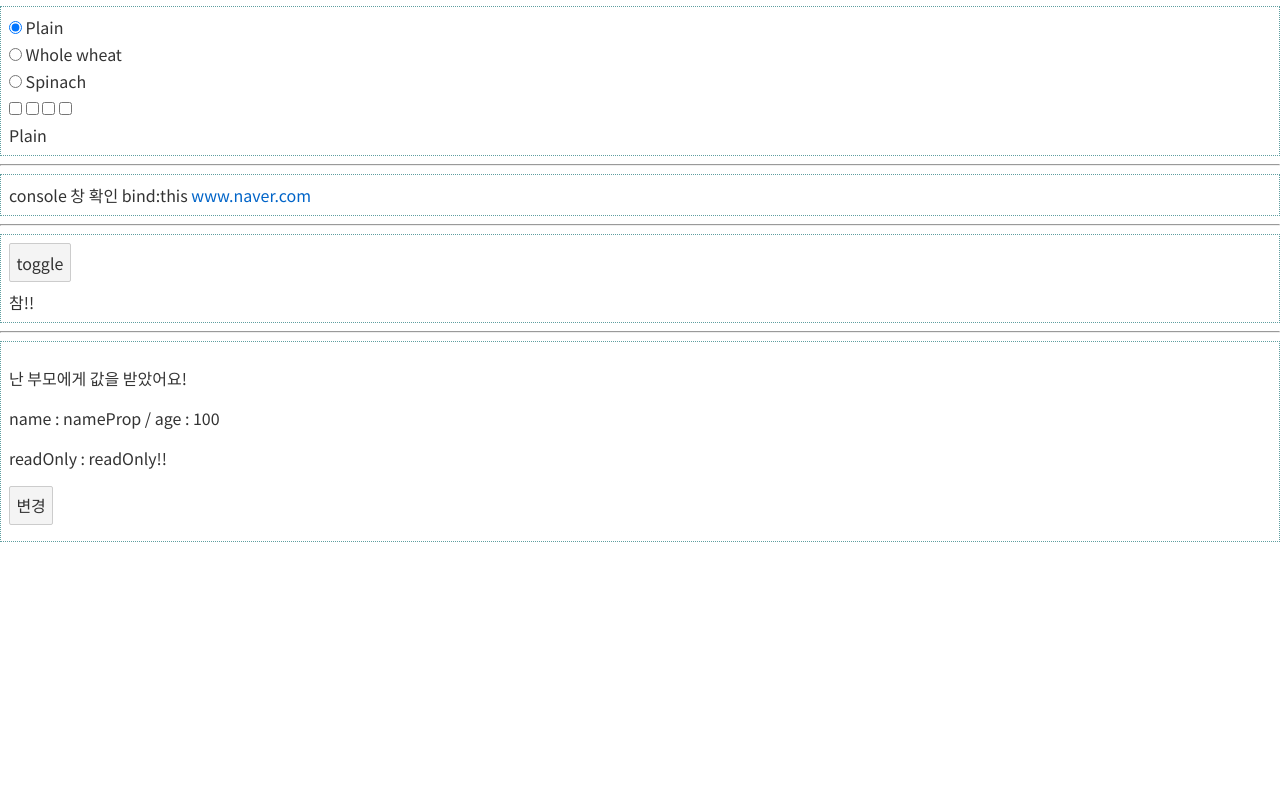
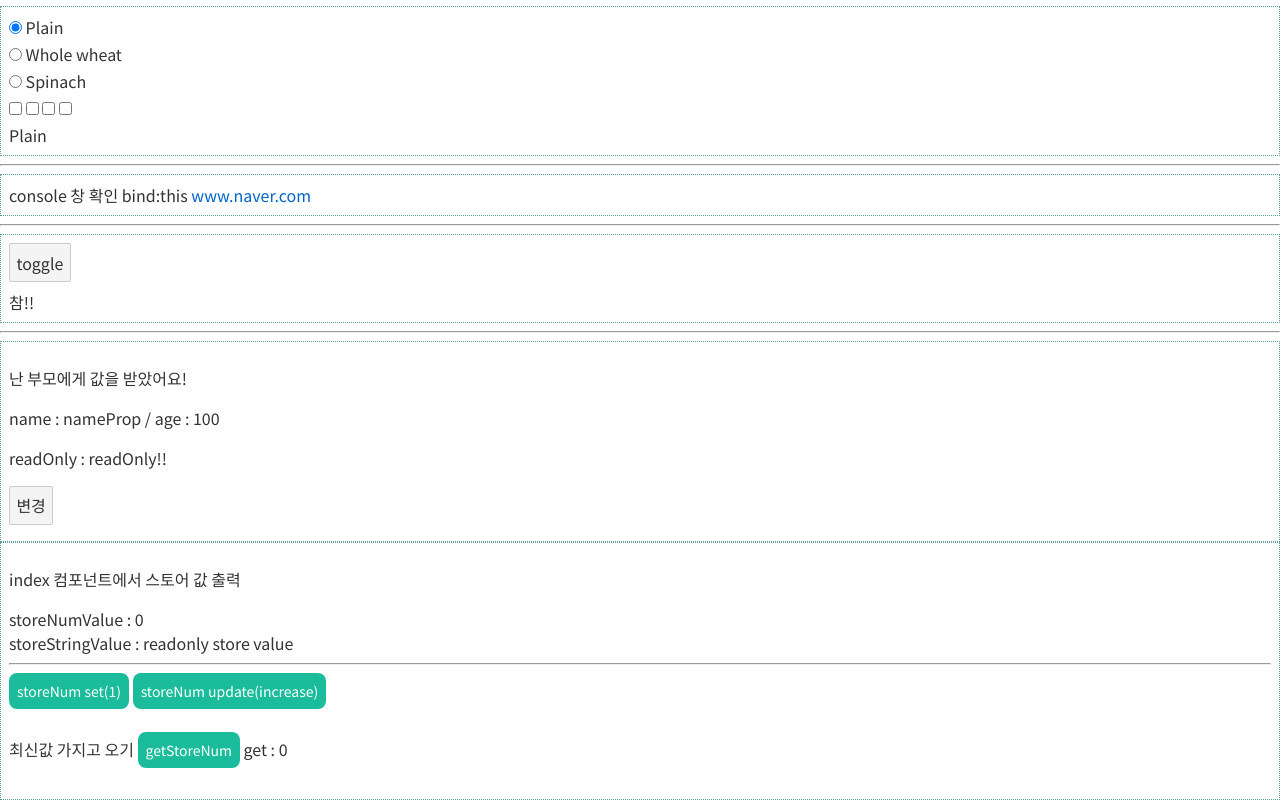
Before and after one commit to katanazero86/my-svelte-project, a Svelte app: page / in a window 1280 px wide. Shown: the part 1208-2008 px from the top of the page. Before the commit the page ends 1750 px from the top, so only its background shows below. Built offline with nearby package versions, Linux system fonts and the light colour scheme.

Commit message:
[feature] svelte 기본 문법 2020.03.02
- scss 셋팅
- 스벨트 store 예제 작성(파생 아직 안해봄..)

```diff
--- a/package.json
+++ b/package.json
@@ -12,11 +12,13 @@
   "devDependencies": {
     "@rollup/plugin-commonjs": "^11.0.0",
     "@rollup/plugin-node-resolve": "^7.0.0",
+    "node-sass": "^4.13.1",
     "rollup": "^1.20.0",
     "rollup-plugin-livereload": "^1.0.0",
     "rollup-plugin-svelte": "^5.0.3",
     "rollup-plugin-terser": "^5.1.2",
     "svelte": "^3.19.1",
+    "svelte-preprocess": "^3.4.0",
     "svelte-spa-router": "^2.0.0"
   }
 }
--- a/rollup.config.js
+++ b/rollup.config.js
@@ -3,6 +3,8 @@ import resolve from '@rollup/plugin-node-resolve';
 import commonjs from '@rollup/plugin-commonjs';
 import livereload from 'rollup-plugin-livereload';
 import { terser } from 'rollup-plugin-terser';
+
+import autoPreprocess from 'svelte-preprocess';
 
 const production = !process.env.ROLLUP_WATCH;
 
@@ -16,6 +18,7 @@ export default {
 	},
 	plugins: [
 		svelte({
+			preprocess: autoPreprocess(),
 			// enable run-time checks when not in production
 			dev: !production,
 			// we'll extract any component CSS out into
--- a/src/Index.svelte
+++ b/src/Index.svelte
@@ -1,6 +1,6 @@
 <script>
 
-    import {fade} from 'svelte/transition'
+    import { storeNum, storeString } from './store/store.js';
 
     // import component
     import Arithmetic from './example/Arithmetic.svelte';
@@ -9,6 +9,7 @@
     import BindThis from "./example/BindThis.svelte";
     import IfStatement from "./example/IfStatement.svelte";
     import PropsExample from "./example/PropsExample.svelte";
+    import SvelteStore from "./example2/SvelteStore.svelte";
 
     let inputText = '';
 
@@ -30,9 +31,22 @@
     const increaseNum = () => num++;
 
     let person = {
-        name : 'nameProp',
-        age : 100
+        name: 'nameProp',
+        age: 100
     }
+
+
+    let storeNumValue = 0;
+    let storeStringValue = null;
+
+    storeNum.subscribe(value => {
+        storeNumValue = value;
+    });
+
+    storeString.subscribe(value => {
+        storeStringValue = value;
+    });
+
 
 </script>
 
@@ -77,6 +91,15 @@
 <div class="example-wrap">
     <PropsExample name="{person.name}" age="{person.age}" />
 </div>
+<div class="example-wrap">
+    <p>
+        index 컴포넌트에서 스토어 값 출력
+    </p>
+    {`storeNumValue : ${storeNumValue}`}<br>
+    {`storeStringValue : ${storeStringValue}`}<br>
+    <hr>
+    <SvelteStore/>
+</div>
 
 
 <style>
--- /dev/null
+++ b/src/example2/SvelteStore.svelte
@@ -0,0 +1,52 @@
+<script>
+    import {storeNum} from '../store/store.js';
+    import {get} from 'svelte/store';
+
+    const storeNumSet = (value = 1, event) => {
+        storeNum.set(value);
+    };
+
+    const storeNumUpdate = (event) => {
+        storeNum.update((value) => {
+            return value+1;
+        });
+    };
+
+    let storeNumTemp = 0;
+    const getStoreNum = () => {
+      storeNumTemp = get(storeNum);
+    };
+
+
+</script>
+
+<div>
+    <button on:click={(event) => storeNumSet(1, event)}>
+        storeNum set(1)
+    </button>
+
+    <button on:click={storeNumUpdate}>
+        storeNum update(increase)
+    </button>
+
+    <p>
+        최신값 가지고 오기
+        <button on:click={getStoreNum}>
+            getStoreNum
+        </button>
+        get : {storeNumTemp}
+    </p>
+</div>
+
+
+<style>
+    button {
+        border: none;
+        outline: none;
+        padding: 8px;
+        background-color: #1abc9c;
+        border-radius: 8px;
+        font-size: 14px;
+        color: white;
+    }
+</style>
--- /dev/null
+++ b/src/store/store.js
@@ -0,0 +1,34 @@
+import {writable, readable, derived, get} from 'svelte/store';
+
+// store = writable(value: any)
+// store = writable(value: any, (set: (value: any) => void) => () => void)
+export const storeNum = writable(0, () => {
+    console.log('subscribe..');
+});
+
+// storeNum.subscribe(num => {
+//     console.log(num); // 0
+// });
+
+// storeNum.set(1); // 1
+//
+// storeNum.update(n => {
+//     console.log(`update : ${n}`);
+//     return n + 1
+// }); // 2
+
+
+// store = readable(value: any, (set: (value: any) => void) => () => void)
+// 외부에서 이 스토어 상태값을 변경할 수 없음
+export const storeString = readable('readable store', (set) => {
+    set('readonly store value');
+    return null;
+});
+
+// storeString.subscribe(value => {
+//     console.log(value);
+// });
+
+// value: any = get(store)
+// const getStoreString = get(storeString);
+// console.log(getStoreString);
```
Also changed, not shown: src/components/header/Header.svelte (+6 -3 lines).
